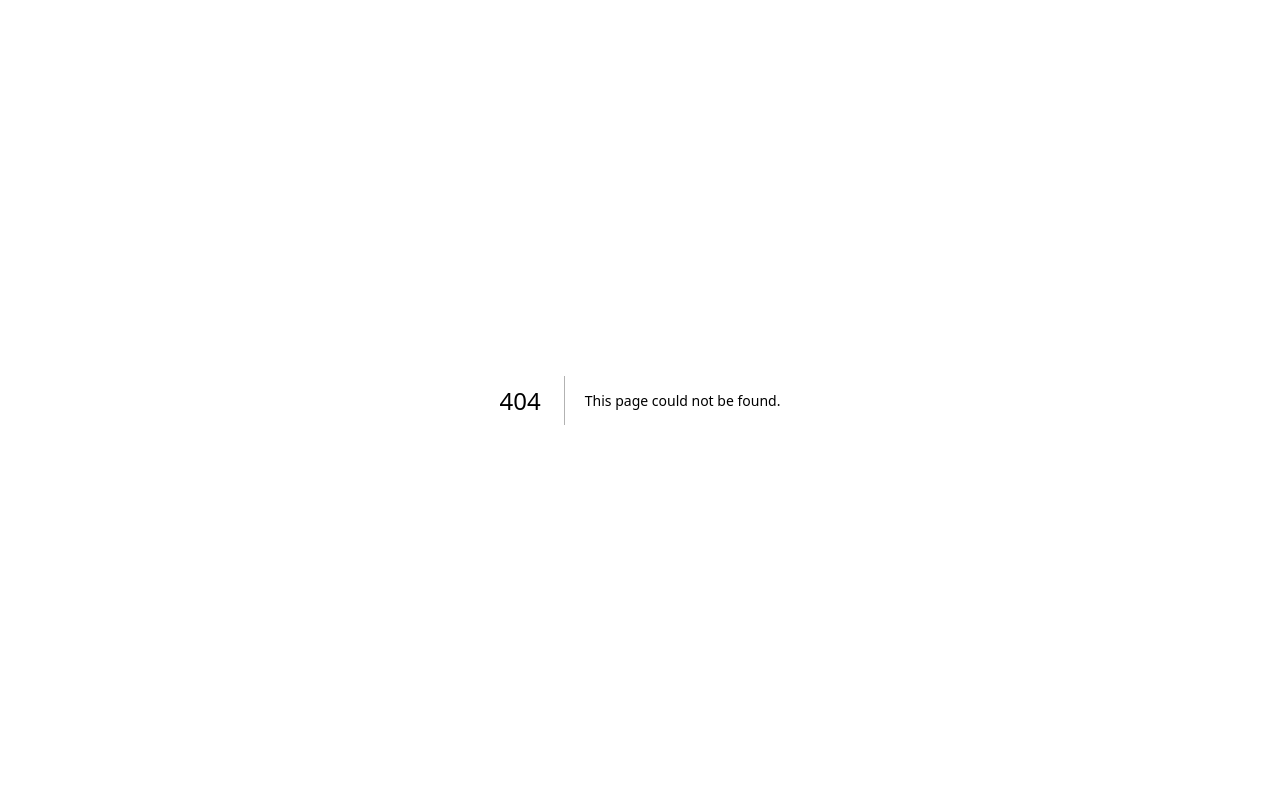
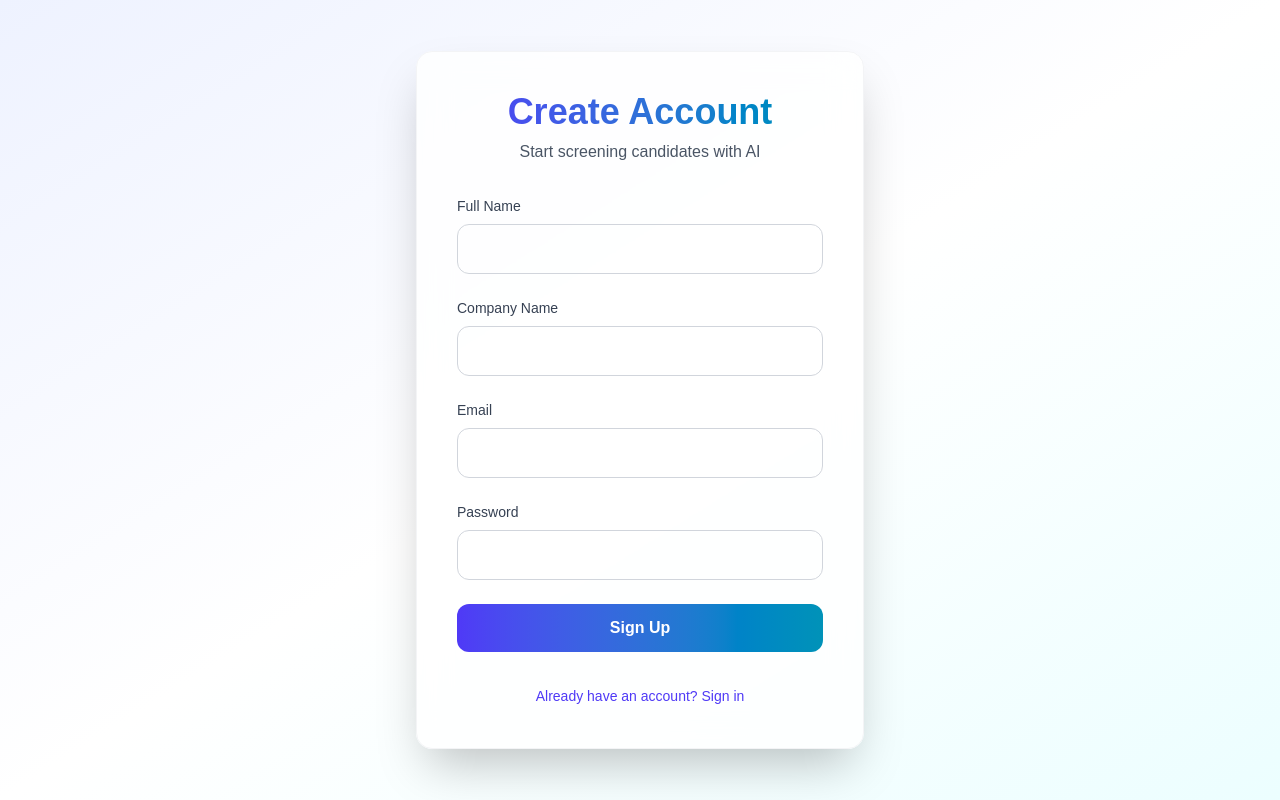
Before and after one commit to HYRE-AU/Hyrenow, a Next.js app: page /signup in a window 1280 px wide. Before the commit this address had no page. Built offline with nearby package versions, Linux system fonts and the light colour scheme.

Commit message:
Add authentication: signup page, API route, Supabase client, and dependencies

```diff
--- /dev/null
+++ b/app/api/auth/signup/route.ts
@@ -0,0 +1,59 @@
+import { NextResponse } from 'next/server'
+import { createClient } from '@supabase/supabase-js'
+
+export async function POST(request: Request) {
+  try {
+    const { email, password, fullName, orgName } = await request.json()
+
+    // Use service role client to bypass RLS
+    const supabase = createClient(
+      process.env.NEXT_PUBLIC_SUPABASE_URL!,
+      process.env.SUPABASE_SERVICE_KEY!,
+      {
+        auth: {
+          autoRefreshToken: false,
+          persistSession: false
+        }
+      }
+    )
+
+    // 1. Create auth user
+    const { data: authData, error: authError } = await supabase.auth.admin.createUser({
+      email,
+      password,
+      email_confirm: true
+    })
+
+    if (authError) throw authError
+    if (!authData.user) throw new Error('Failed to create user')
+
+    // 2. Create organization
+    const { data: orgData, error: orgError } = await supabase
+      .from('organisations')
+      .insert({ name: orgName })
+      .select()
+      .single()
+
+    if (orgError) throw orgError
+
+    // 3. Create profile
+    const { error: profileError } = await supabase
+      .from('profiles')
+      .insert({
+        id: authData.user.id,
+        org_id: orgData.id,
+        email,
+        full_name: fullName,
+      })
+
+    if (profileError) throw profileError
+
+    return NextResponse.json({ success: true })
+  } catch (error: any) {
+    console.error('Signup error:', error)
+    return NextResponse.json(
+      { error: error.message },
+      { status: 400 }
+    )
+  }
+}
--- /dev/null
+++ b/app/signup/page.tsx
@@ -0,0 +1,134 @@
+'use client'
+
+import { useState } from 'react'
+import { useRouter } from 'next/navigation'
+import { createClient } from '@/lib/supabase/client'
+
+export default function SignupPage() {
+  const [email, setEmail] = useState('')
+  const [password, setPassword] = useState('')
+  const [fullName, setFullName] = useState('')
+  const [orgName, setOrgName] = useState('')
+  const [loading, setLoading] = useState(false)
+  const [error, setError] = useState('')
+  const router = useRouter()
+
+  async function handleSignup(e: React.FormEvent) {
+    e.preventDefault()
+    setLoading(true)
+    setError('')
+
+    try {
+      // Call our API route instead of calling Supabase directly
+      const response = await fetch('/api/auth/signup', {
+        method: 'POST',
+        headers: { 'Content-Type': 'application/json' },
+        body: JSON.stringify({ email, password, fullName, orgName }),
+      })
+
+      const data = await response.json()
+
+      if (!response.ok) {
+        throw new Error(data.error || 'Signup failed')
+      }
+
+      // Success! Now log them in
+      const supabase = createClient()
+      await supabase.auth.signInWithPassword({ email, password })
+
+      // Redirect to dashboard
+      router.push('/dashboard')
+    } catch (err: any) {
+      setError(err.message)
+    } finally {
+      setLoading(false)
+    }
+  }
+
+  return (
+    <div className="min-h-screen flex items-center justify-center bg-gradient-to-br from-indigo-50 via-white to-cyan-50">
+      <div className="max-w-md w-full space-y-8 p-10 bg-white/80 backdrop-blur-lg rounded-2xl shadow-2xl border border-gray-100">
+        <div className="text-center">
+          <h2 className="text-4xl font-bold bg-gradient-to-r from-indigo-600 to-cyan-600 bg-clip-text text-transparent">
+            Create Account
+          </h2>
+          <p className="mt-2 text-gray-600">Start screening candidates with AI</p>
+        </div>
+
+        <form onSubmit={handleSignup} className="space-y-6">
+          <div>
+            <label className="block text-sm font-medium text-gray-700 mb-2">
+              Full Name
+            </label>
+            <input
+              type="text"
+              value={fullName}
+              onChange={(e) => setFullName(e.target.value)}
+              className="w-full px-4 py-3 border border-gray-300 rounded-xl focus:ring-2 focus:ring-indigo-500 focus:border-transparent transition-all duration-200 outline-none"
+              required
+            />
+          </div>
+
+          <div>
+            <label className="block text-sm font-medium text-gray-700 mb-2">
+              Company Name
+            </label>
+            <input
+              type="text"
+              value={orgName}
+              onChange={(e) => setOrgName(e.target.value)}
+              className="w-full px-4 py-3 border border-gray-300 rounded-xl focus:ring-2 focus:ring-indigo-500 focus:border-transparent transition-all duration-200 outline-none"
+              required
+            />
+          </div>
+
+          <div>
+            <label className="block text-sm font-medium text-gray-700 mb-2">
+              Email
+            </label>
+            <input
+              type="email"
+              value={email}
+              onChange={(e) => setEmail(e.target.value)}
+              className="w-full px-4 py-3 border border-gray-300 rounded-xl focus:ring-2 focus:ring-indigo-500 focus:border-transparent transition-all duration-200 outline-none"
+              required
+            />
+          </div>
+
+          <div>
+            <label className="block text-sm font-medium text-gray-700 mb-2">
+              Password
+            </label>
+            <input
+              type="password"
+              value={password}
+              onChange={(e) => setPassword(e.target.value)}
+              className="w-full px-4 py-3 border border-gray-300 rounded-xl focus:ring-2 focus:ring-indigo-500 focus:border-transparent transition-all duration-200 outline-none"
+              required
+            />
+          </div>
+
+          {error && (
+            <div className="bg-red-50 text-red-600 px-4 py-3 rounded-lg text-sm">
+              {error}
+            </div>
+          )}
+
+          <button
+            type="submit"
+            disabled={loading}
+            className="w-full bg-gradient-to-r from-indigo-600 to-cyan-600 text-white py-3 rounded-xl font-semibold hover:shadow-lg hover:scale-[1.02] transition-all duration-200 disabled:opacity-50"
+          >
+            {loading ? 'Creating account...' : 'Sign Up'}
+          </button>
+        </form>
+
+        <div className="text-center">
+          <a href="/login" className="text-sm text-indigo-600 hover:text-indigo-700 font-medium">
+            Already have an account? Sign in
+          </a>
+        </div>
+      </div>
+    </div>
+  )
+}
--- /dev/null
+++ b/lib/supabase/client.ts
@@ -0,0 +1,8 @@
+import { createBrowserClient } from '@supabase/ssr'
+
+export function createClient() {
+  return createBrowserClient(
+    process.env.NEXT_PUBLIC_SUPABASE_URL!,
+    process.env.NEXT_PUBLIC_SUPABASE_ANON_KEY!
+  )
+}
--- a/package.json
+++ b/package.json
@@ -9,6 +9,7 @@
     "lint": "eslint"
   },
   "dependencies": {
+    "@supabase/ssr": "^0.7.0",
     "@supabase/supabase-js": "^2.84.0",
     "@vapi-ai/web": "^2.5.1",
     "nanoid": "^5.1.6",
```
Also changed, not shown: 1 other file (tests, documents, lock files or other folders).
